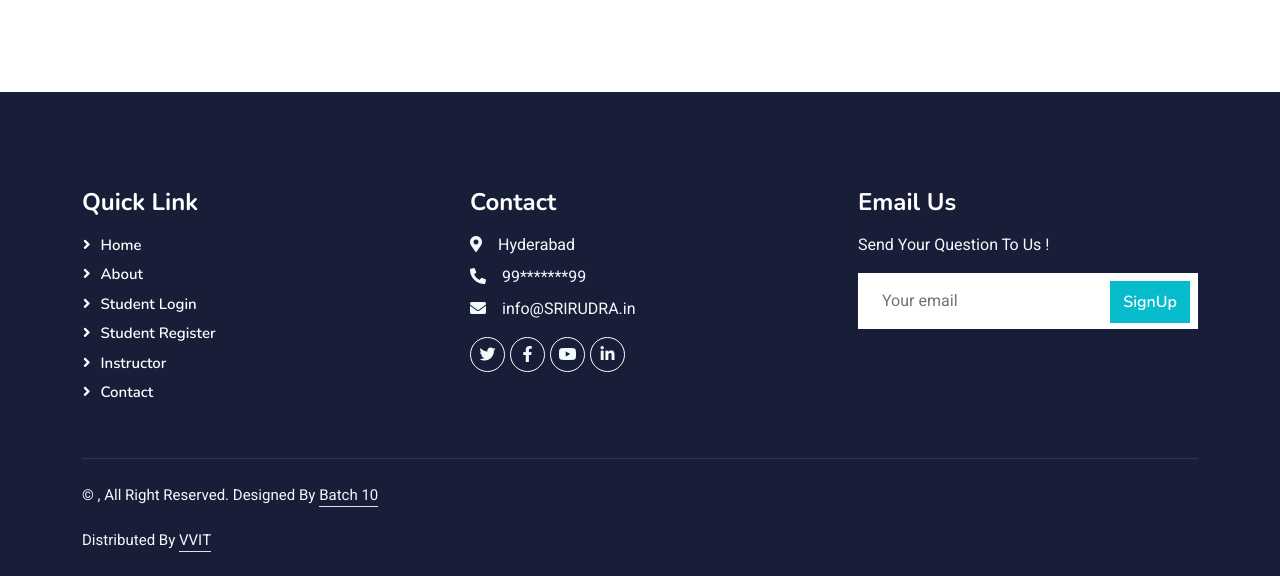
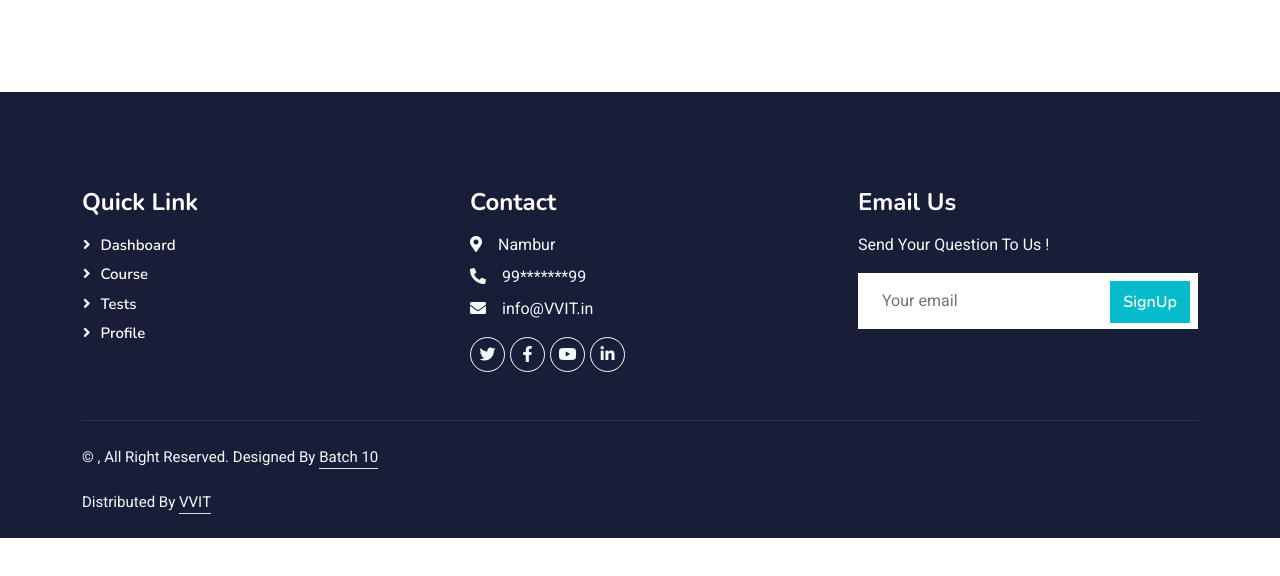
Before and after one commit to tejasiriveru/carrerEnhancement, a Django app: page /index/about/ in a window 1280 px wide. Shown: the part 1348-1924 px from the top of the page. After the commit the page ends 1886 px from the top, so only its background shows below. Run offline with Django 5.2, Linux system fonts and the light colour scheme; parts of the project's set-up code (start-up, migrations or seed data) failed here and were passed over; some libraries are stand-ins or nearby versions.

Commit message:
Updated code with necessary changes

```diff
--- a/assets/templates/user/about.html
+++ b/assets/templates/user/about.html
@@ -194,21 +194,16 @@
             <div class="row g-5">
                 <div class="col-md-4">
                     <h4 class="text-white mb-3">Quick Link</h4>
-                    <a class="btn btn-link" href="{% url 'index' %}">Home</a>
-                    <a class="btn btn-link" href="{% url 'about' %}">About</a>
-                    <a class="btn btn-link" href="{% url 'student_login' %}">Student Login</a>
-                    <a class="btn btn-link" href="{% url 'student_register' %}">Student Register</a>
-
-                    <a class="btn btn-link" href="{% url 'instructor_login' %}">Instructor</a>
-                    <a class="btn btn-link" href="{% url 'contact' %}">Contact</a>
-
-
+                    <a class="btn btn-link" href="">Dashboard</a>
+                    <a class="btn btn-link" href="">Course</a>
+                    <a class="btn btn-link" href="">Tests</a>
+                    <a class="btn btn-link" href="">Profile</a>
                 </div>
-                <div class="col-md-4">
+                 <div class="col-md-4">
                     <h4 class="text-white mb-3">Contact</h4>
-                    <p class="mb-2"><i class="fa fa-map-marker-alt me-3"></i>Hyderabad</p>
+                    <p class="mb-2"><i class="fa fa-map-marker-alt me-3"></i>Nambur</p>
                     <p class="mb-2"><i class="fa fa-phone-alt me-3"></i>99*******99</p>
-                    <p class="mb-2"><i class="fa fa-envelope me-3"></i>info@SRIRUDRA.in</p>
+                    <p class="mb-2"><i class="fa fa-envelope me-3"></i>info@VVIT.in</p>
                     <div class="d-flex pt-2">
                         <a class="btn btn-outline-light btn-social" href=""><i class="fab fa-twitter"></i></a>
                         <a class="btn btn-outline-light btn-social" href=""><i class="fab fa-facebook-f"></i></a>
@@ -234,7 +229,7 @@
                         &copy; <a class="border-bottom" href="#"></a>, All Right Reserved.
 
                         <!--/*** This template is free as long as you keep the footer author’s credit link/attribution link/backlink. If you'd like to use the template without the footer author’s credit link/attribution link/backlink, you can purchase the Credit Removal License from "https://htmlcodex.com/credit-removal". Thank you for your support. ***/-->
-                        Designed By <a class="border-bottom" href="https://SRi RUDRA.in" target="_blank">Batch 10</a><br><br>
+                        Designed By <a class="border-bottom" href="https://SRi RUDRA.in" target="_blank">Batch 10 </a><br><br>
                         Distributed By <a class="border-bottom" href="https://SRi RUDRA.in" target="_blank">VVIT</a>
                     </div>
 
--- a/assets/templates/user/all_jobs.html
+++ b/assets/templates/user/all_jobs.html
@@ -377,9 +377,9 @@
                 </div>
                  <div class="col-md-4">
                     <h4 class="text-white mb-3">Contact</h4>
-                    <p class="mb-2"><i class="fa fa-map-marker-alt me-3"></i>Hyderabad</p>
+                    <p class="mb-2"><i class="fa fa-map-marker-alt me-3"></i>Nambur</p>
                     <p class="mb-2"><i class="fa fa-phone-alt me-3"></i>99*******99</p>
-                    <p class="mb-2"><i class="fa fa-envelope me-3"></i>info@SRIRUDRA.in</p>
+                    <p class="mb-2"><i class="fa fa-envelope me-3"></i>info@VVIT.in</p>
                     <div class="d-flex pt-2">
                         <a class="btn btn-outline-light btn-social" href=""><i class="fab fa-twitter"></i></a>
                         <a class="btn btn-outline-light btn-social" href=""><i class="fab fa-facebook-f"></i></a>
@@ -405,7 +405,7 @@
                         &copy; <a class="border-bottom" href="#"></a>, All Right Reserved.
 
                         <!--/*** This template is free as long as you keep the footer author’s credit link/attribution link/backlink. If you'd like to use the template without the footer author’s credit link/attribution link/backlink, you can purchase the Credit Removal License from "https://htmlcodex.com/credit-removal". Thank you for your support. ***/-->
-                        Designed By <a class="border-bottom" href="https://SRi RUDRA.in" target="_blank">Batch 10</a><br><br>
+                        Designed By <a class="border-bottom" href="https://SRi RUDRA.in" target="_blank">Batch 10 </a><br><br>
                         Distributed By <a class="border-bottom" href="https://SRi RUDRA.in" target="_blank">VVIT</a>
                     </div>
 
```
Also changed, not shown: assets/templates/user/admin-login.html (+7 -12 lines).
